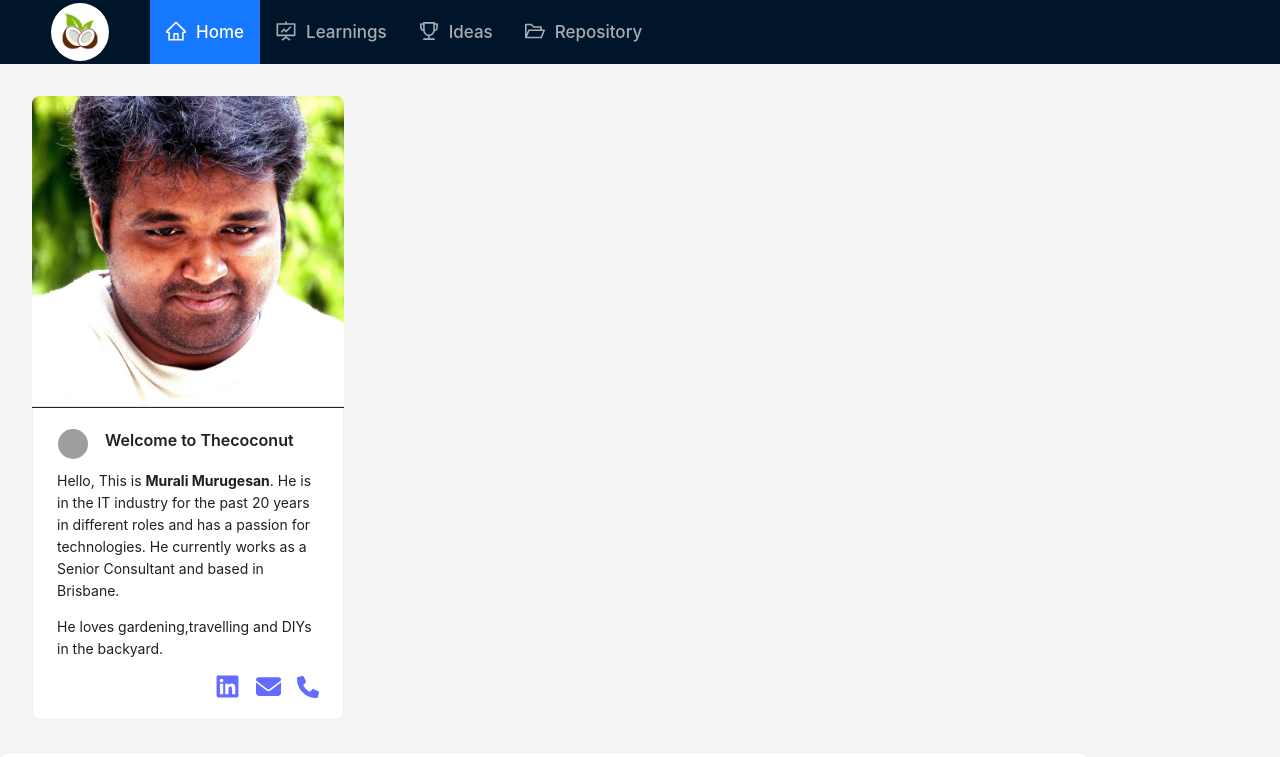
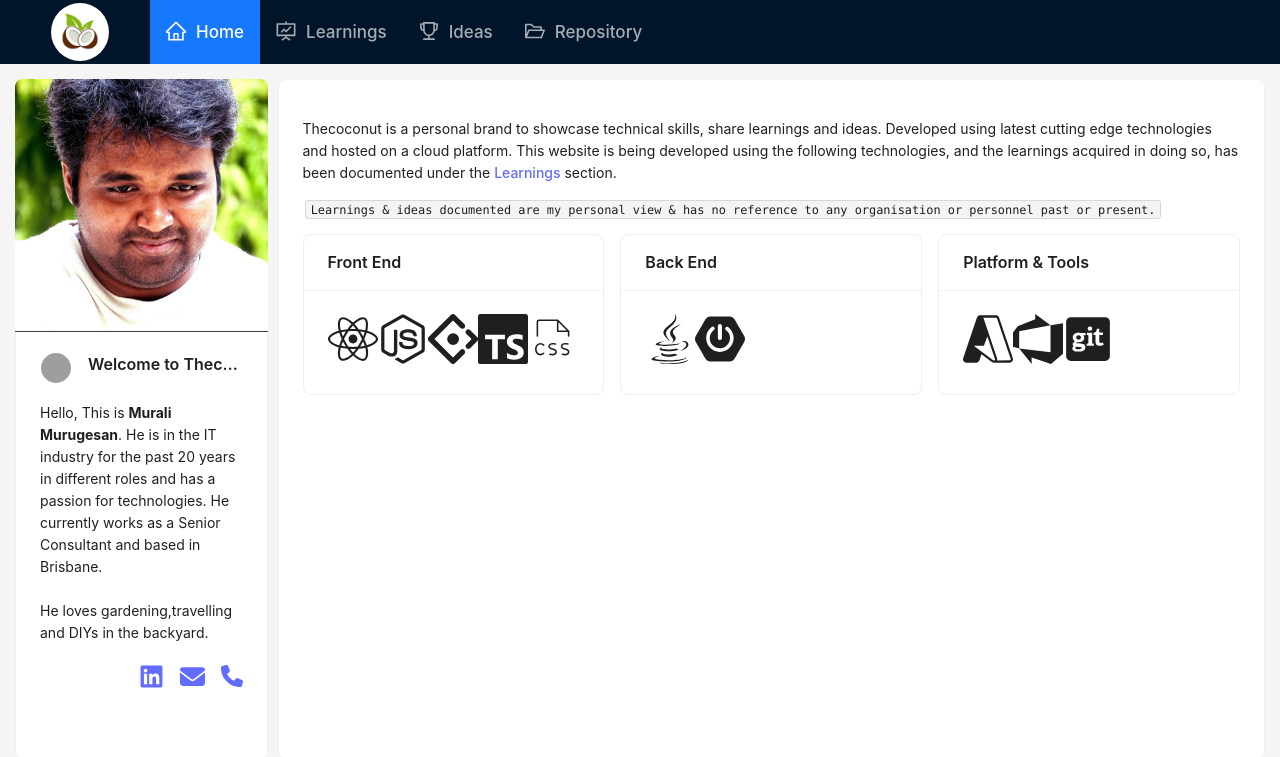
Before and after one commit to murali-murugesan/thecoconut-web, a React (Vite) app: page /home in a window 1280 px wide. Shown: the top 757 px of the page. Built offline with nearby package versions, Linux system fonts and the light colour scheme; grey boxes are pictures that could not be loaded.

Commit message:
remove custom css

```diff
--- a/src/component/CoconutLayout.tsx
+++ b/src/component/CoconutLayout.tsx
@@ -12,7 +12,7 @@ function CoconutLayout() {
                 <Avatar size={60} style={{ marginRight: "40px" }} src={<img src={logo} className="App-logo" alt="logo" />} />
                 <MenuItem />
             </Header>
-            <Content>
+            <Content style={{ margin: "15px 15px 0 15px"}}>
                 <Outlet />
             </Content>
             <Footer style={{ textAlign: 'center' }}>
--- a/src/component/Component.css
+++ /dev/null
@@ -1,11 +0,0 @@
-.mycard-card-border{
-    width: 39vh;
-    margin: 32px 0 0 32px;
-    height: 78vh;
-}
-
-.coconuttech-card-border{
-    width: 136vh;
-    margin: 32px 0 0 0px;
-    height: 78vh;
-}
--- a/src/component/home/CoconutTech.tsx
+++ b/src/component/home/CoconutTech.tsx
@@ -1,5 +1,4 @@
 import { Card, Col, Row, Tooltip, Typography } from "antd";
-import "../Component.css";
 import { FaGitSquare, FaReact } from "react-icons/fa";
 import { SiAntdesign, SiAzuredevops, SiMicrosoftazure, SiSpringboot, SiTypescript } from "react-icons/si";
 import { FaJava, FaNodeJs } from "react-icons/fa6";
@@ -10,7 +9,7 @@ function CoconutTech() {
 
     return (
         <>
-            <Card className="coconuttech-card-border">
+            <Card style={{ height: "85vh"}}>
                 <p>Thecoconut is a personal brand to showcase technical skills, share learnings and ideas.
                     Developed using latest cutting edge technologies and hosted on a cloud platform.
                     This website is being developed using the following technologies, and the learnings acquired in doing so, has been documented under
@@ -66,12 +65,6 @@ function CoconutTech() {
                         </Card>
                     </Col>
                 </Row>
-
-
-
-
-
-
             </Card>
         </>
     );
--- a/src/component/home/MyCard.tsx
+++ b/src/component/home/MyCard.tsx
@@ -3,27 +3,27 @@ import { Avatar, Card, Popover, Space } from "antd";
 import Meta from "antd/es/card/Meta";
 import Murali from "../../assets/mypicture.jpeg";
 import { Link } from "react-router-dom";
-import "../Component.css";
 import { FaEnvelope, FaLinkedin, FaPhone } from "react-icons/fa6";
 import aboutme from "../../config/aboutme.json"
 
 function MyCard() {
   return (<>
-    <Card className="mycard-card-border"
+    <Card style={{ height: "85vh"}}
       cover={
-        <img alt="Murali Murugesan" src={Murali} />
+        <img alt="Murali Murugesan" src={Murali}/>
       }
     >
       <Meta
         avatar={<Avatar src="https://api.dicebear.com/8.x/notionists/svg?scale=200" />}
         title="Welcome to Thecoconut"
       />
-      <p>Hello, This is <b>{aboutme.name}</b>. He is in the IT industry for the past 20 years in different roles and has a passion for technologies.
-        He currently works as a Senior Consultant and based in Brisbane. </p>
+     <br/>
+      Hello, This is <b>{aboutme.name}</b>. He is in the IT industry for the past 20 years in different roles and has a passion for technologies.
+      He currently works as a Senior Consultant and based in Brisbane.
 
-      <p>He loves gardening,travelling and DIYs in the backyard.</p>
+      <br/><br/>He loves gardening,travelling and DIYs in the backyard.
 
-      <Space size={16} wrap style={{ float: 'right' }}>
+      <Space size={16} wrap style={{ float: 'right', marginTop: "20px"}}>
         <Link to={aboutme.linkedin} target="_blank" rel="noopener noreferrer">
           <FaLinkedin size="25" />
         </Link>
--- a/src/component/ideas/IdeasTree.tsx
+++ b/src/component/ideas/IdeasTree.tsx
@@ -1,6 +1,5 @@
 
 import { Card, Tree, TreeDataNode } from "antd";
-import "../Component.css";
 import { IoIosArrowDropdown } from "react-icons/io";
 import { BsEmojiSmile, BsEmojiSmileFill } from "react-icons/bs";
 
@@ -48,7 +47,7 @@ const treeData: TreeDataNode[] = [
 
 function IdeasTree() {
   return (<>
-    <Card className="mycard-card-border">
+    <Card style={{ height: "85vh"}}>
       <Tree
         showIcon
         showLine
--- a/src/component/learnings/LearningTree.tsx
+++ b/src/component/learnings/LearningTree.tsx
@@ -1,6 +1,5 @@
 
 import { Card, Tree, TreeDataNode } from "antd";
-import "../Component.css";
 import { IoIosArrowDropdown } from "react-icons/io";
 import { BsEmojiSmile, BsEmojiSmileFill } from "react-icons/bs";
 
@@ -69,7 +68,7 @@ const treeData: TreeDataNode[] = [
 
 function LearningTree() {
   return (<>
-    <Card className="mycard-card-border">
+    <Card style={{ height: "85vh"}}>
       <Tree
         showIcon
         showLine
--- a/src/component/repository/RepositoryTree.tsx
+++ b/src/component/repository/RepositoryTree.tsx
@@ -1,6 +1,5 @@
 
 import { Card, Tree, TreeDataNode } from "antd";
-import "../Component.css";
 import { IoIosArrowDropdown } from "react-icons/io";
 import { BsEmojiSmile, BsEmojiSmileFill } from "react-icons/bs";
 
@@ -48,7 +47,7 @@ const treeData: TreeDataNode[] = [
 
 function RepositoryTree() {
   return (<>
-    <Card className="mycard-card-border">
+    <Card style={{ height: "85vh"}}>
       <Tree
         showIcon
         showLine
--- a/src/pages/Home.tsx
+++ b/src/pages/Home.tsx
@@ -5,11 +5,11 @@ import CoconutTech from "../component/home/CoconutTech";
 function Home() {
   return (
     <>
-      <Row gutter={16}>
-        <Col>
+      <Row gutter={10}>
+        <Col span={5}>
           <MyCard />
         </Col>
-        <Col>
+        <Col span={19}>
           <CoconutTech />
         </Col>
       </Row>
--- a/src/pages/Ideas.tsx
+++ b/src/pages/Ideas.tsx
@@ -6,7 +6,7 @@ function Ideas(){
   return (
     <>
     <Row gutter={16}>
-      <Col>
+      <Col span={5}>
         <IdeasTree />
       </Col>
       <Col>
--- a/src/pages/Learnings.tsx
+++ b/src/pages/Learnings.tsx
@@ -5,10 +5,10 @@ function Learnings(){
   return (
     <>
       <Row gutter={16}>
-        <Col>
+        <Col span={5}>
           <LearningTree />
         </Col>
-        <Col>
+        <Col span={19}>
 
         </Col>
       </Row>
--- a/src/pages/Repository.tsx
+++ b/src/pages/Repository.tsx
@@ -5,10 +5,10 @@ function Repository(){
   return (
     <>
       <Row gutter={16}>
-        <Col>
+        <Col span={5}>
           <RepositoryTree />
         </Col>
-        <Col>
+        <Col span={19}>
 
         </Col>
       </Row>
```
